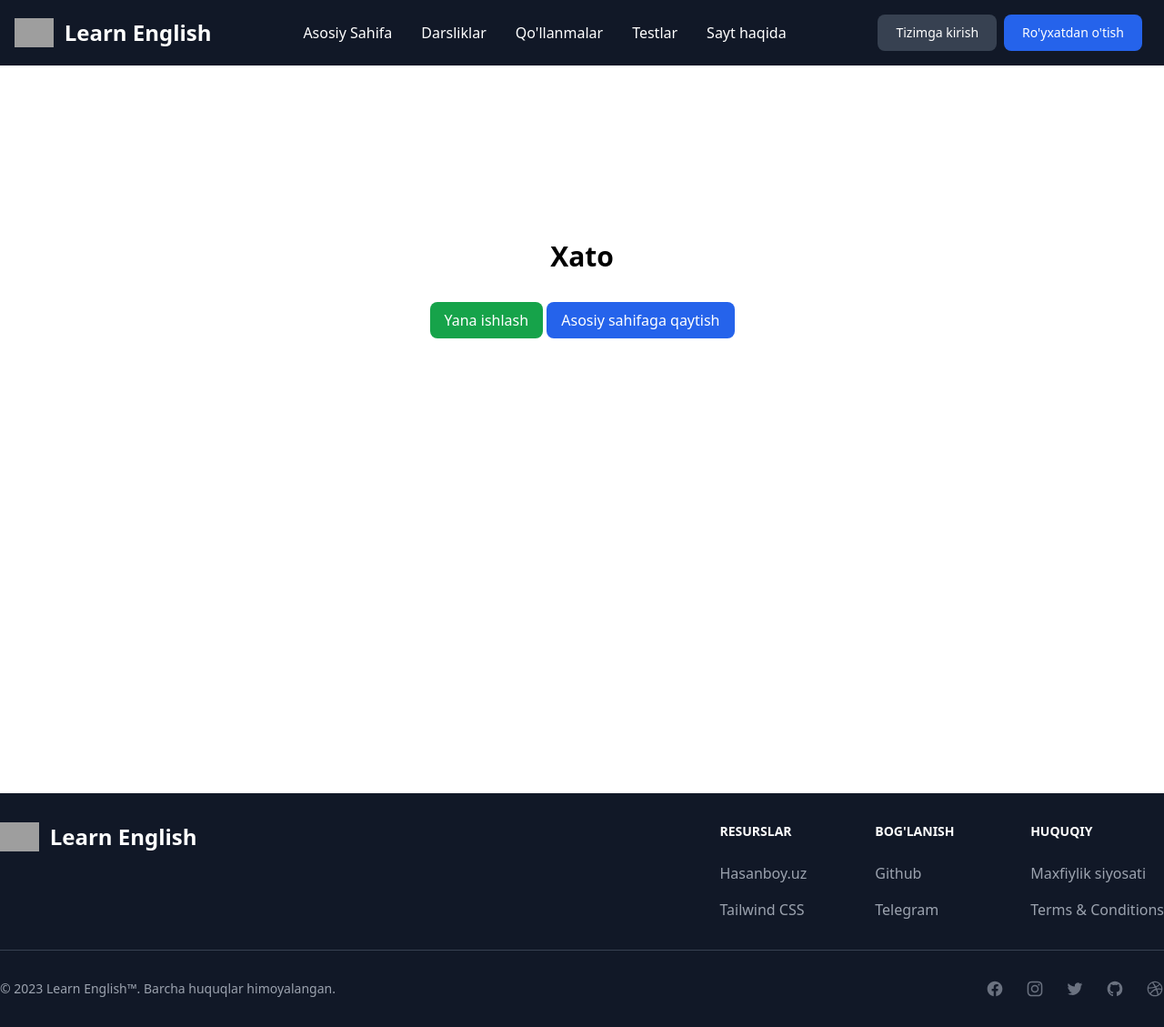
After one commit to Ziyodulla-Abdukarimov/Learn-English, a Django app: page /quiz/wrong/ in a window 1280 px wide. The commit adds this page. Shown: the whole page at 91% size. Run offline with Django 4.2, Linux system fonts and the light colour scheme; some libraries are stand-ins or nearby versions; grey boxes are pictures that could not be loaded.

Commit message:
commit ended

```diff
--- a/account/urls.py
+++ b/account/urls.py
@@ -1,7 +1,8 @@
 from django.urls import path
-from .views import register, login
+from .views import register, login, logout
 
 urlpatterns = [
     path('register/', register, name='register'),
     path('login/', login, name='login'),
+    path('logout', logout, name='logout')
 ]
--- a/english/urls.py
+++ b/english/urls.py
@@ -7,4 +7,5 @@ urlpatterns = [
     path('courses/<int:pk>', course_detail, name='course-detail'),
     path('manual/',manual, name='manual'),
     path('about/', about, name='about'),
+
 ]
--- a/quiz/urls.py
+++ b/quiz/urls.py
@@ -1,6 +1,8 @@
 from django.urls import path
-from .views import list_quizzes
+from .views import list_quizzes, correct, wrong
 
 urlpatterns = [
-    path('list-quizzes/', list_quizzes, name='list-quizzes')
+    path('list-quizzes/', list_quizzes, name='list-quizzes'),
+    path('correct/', correct, name="correct"),
+    path('wrong/', wrong, name="wrong")
 ]
--- a/quiz/views.py
+++ b/quiz/views.py
@@ -1,12 +1,26 @@
-from django.shortcuts import render
+from django.shortcuts import render, get_object_or_404, redirect
 from .models import UZVerb, Choice
 
 
 # Create your views here.
 def list_quizzes(request):
     verb = UZVerb.objects.order_by('?')[:1]
+    if request.method == 'POST':
+        button = request.POST['button']
+        if get_object_or_404(Choice, id=button).is_correct:
+            return redirect('correct')
+        else:
+            return redirect('wrong')
     context = {
         'quizzes': verb,
         'choices': Choice.objects.filter(question=verb)
     }
     return render(request, 'list-quizzes.html', context)
+
+
+def correct(request):
+    return render(request, 'correct.html')
+
+
+def wrong(request):
+    return render(request, 'wrong.html')
--- a/templates/account/login.html
+++ b/templates/account/login.html
@@ -6,7 +6,8 @@
             <div class="w-full bg-white rounded-lg shadow dark:border md:mt-0 sm:max-w-md xl:p-0 dark:bg-gray-800 dark:border-gray-700">
                 <div class="p-6 space-y-4 md:space-y-6 sm:p-8">
                     <h1 class="text-xl font-bold leading-tight tracking-tight text-gray-900 md:text-2xl dark:text-white">Tizimga kirish</h1>
-                    <form class="space-y-4 md:space-y-6" action="#">
+                    <form class="space-y-4 md:space-y-6" method="post" action="#">
+                        {% csrf_token %}
                         <div>
                             <label for="email" class="block mb-2 text-sm font-medium text-gray-900 dark:text-white">Foydalanuchi nomi:</label>
                             <input type="text" name="username"
--- a/templates/list-quizzes.html
+++ b/templates/list-quizzes.html
@@ -3,12 +3,12 @@
 {% block body %}
     <section class="px-24 py-16">
         {% for i in quizzes %}
-            <p class="text-center text-2xl font-bold bg-gray-100 rounded-xl py-8">{{ i.title }}</p>
+            <p class="text-center text-2xl font-bold bg-indigo-100 rounded-xl py-8">{{ i.title }}</p>
             <div class="grid grid-cols-2 gap-8 py-4 text-center">
                 {% for choice in choices %}
                     <form method="post">
                         {% csrf_token %}
-                        <button class="bg-gray-100 w-full rounded-xl text-xl font-semibold py-8 transition duration-300 ease-in-out hover:shadow-lg p-8 rounded-xl">
+                        <button name="button" value="{{ choice.id }}" class="bg-gray-100 w-full rounded-xl text-xl font-semibold py-8 transition duration-300 ease-in-out hover:shadow-lg p-8 rounded-xl">
                             {{ choice.content }}
                         </button>
                     </form>
--- a/templates/navbar.html
+++ b/templates/navbar.html
@@ -4,6 +4,7 @@
             <img src="https://cdn-icons-png.flaticon.com/512/5388/5388630.png" class="h-8 mr-3" alt="Site Logo"/>
             <span class="self-center text-2xl font-semibold whitespace-nowrap text-white">Learn English</span>
         </a>
+    {% if not user.is_authenticated %}
         <div class="flex items-center md:order-2">
             <a href="{% url 'login' %}" class="text-white hover:bg-gray-50 focus:ring-4 focus:ring-gray-300 font-medium rounded-lg text-sm px-4 py-2
             md:px-5 md:py-2.5 mr-1 md:mr-2 bg-gray-700 focus:outline-none hover:text-gray-900 ring-gray-800">Tizimga
@@ -23,6 +24,62 @@
                 </svg>
             </button>
         </div>
+{% endif %}
+
+
+
+
+
+         {% if user.is_authenticated %}
+            <div class="flex items-center md:order-2">
+                <button type="button"
+                        class="flex mr-3 text-sm bg-gray-800 rounded-full md:mr-0 focus:ring-4 focus:ring-gray-300 dark:focus:ring-gray-600"
+                        id="user-menu-button" aria-expanded="false" data-dropdown-toggle="user-dropdown"
+                        data-dropdown-placement="bottom">
+                    <span class="sr-only">Open user menu</span>
+                    <img class="w-8 h-8 rounded-full" src="https://www.pexels.com/photo/771742/download/"
+                         alt="user photo">
+                </button>
+                <div class="z-50 hidden my-4 text-base list-none bg-white divide-y divide-gray-100 rounded-lg shadow dark:bg-gray-700 dark:divide-gray-600"
+                     id="user-dropdown">
+                    <div class="px-4 py-3">
+                        <span class="block text-sm text-gray-900 dark:text-white">{{ user.username }}</span>
+                        <span class="block text-sm  text-gray-500 truncate dark:text-gray-400">{{ user.email }}</span>
+                    </div>
+                    <ul class="py-2" aria-labelledby="user-menu-button">
+                        <li>
+                            <a href="{% url 'main' %}"
+                               class="block px-4 py-2 text-sm text-gray-700 hover:bg-gray-100 dark:hover:bg-gray-600 dark:text-gray-200 dark:hover:text-white">Asosiy Sahifa</a>
+                        </li>
+                        <li>
+                            <a href="{% url 'list-quizzes' %}"
+                               class="block px-4 py-2 text-sm text-gray-700 hover:bg-gray-100 dark:hover:bg-gray-600 dark:text-gray-200 dark:hover:text-white">Testlar</a>
+                        </li>
+                        <li>
+                            <a href="{% url 'logout' %}"
+                               class="block px-4 py-2 text-sm text-gray-700 hover:bg-gray-100 dark:hover:bg-gray-600 dark:text-gray-200 dark:hover:text-white">Chiqish</a>
+                        </li>
+                    </ul>
+                </div>
+                <button data-collapse-toggle="mobile-menu-2" type="button"
+                        class="inline-flex items-center p-2 ml-1 text-sm text-gray-500 rounded-lg md:hidden hover:bg-gray-100 focus:outline-none focus:ring-2 focus:ring-gray-200 dark:text-gray-400 dark:hover:bg-gray-700 dark:focus:ring-gray-600"
+                        aria-controls="mobile-menu-2" aria-expanded="false">
+                    <span class="sr-only">Open main menu</span>
+                    <svg class="w-6 h-6" aria-hidden="true" fill="currentColor" viewBox="0 0 20 20"
+                         xmlns="http://www.w3.org/2000/svg">
+                        <path fill-rule="evenodd"
+                              d="M3 5a1 1 0 011-1h12a1 1 0 110 2H4a1 1 0 01-1-1zM3 10a1 1 0 011-1h12a1 1 0 110 2H4a1 1 0 01-1-1zM3 15a1 1 0 011-1h12a1 1 0 110 2H4a1 1 0 01-1-1z"
+                              clip-rule="evenodd"></path>
+                    </svg>
+                </button>
+            </div>
+
+        {% endif %}
+
+
+
+
+
         <div id="mega-menu" class="items-center justify-between hidden w-full md:flex md:w-auto md:order-1">
             <ul class="flex flex-col mt-4 font-medium md:flex-row md:space-x-8 md:mt-0">
                 <li>
--- /dev/null
+++ b/templates/wrong.html
@@ -0,0 +1,12 @@
+{% extends 'index.html' %}
+{% block body %}
+    <section class="h-screen text-center">
+        <p class="pt-48 pb-8 text-3xl font-bold">Xato</p>
+        <a href="{% url 'list-quizzes' %}" class="">
+            <button class="bg-green-600 rounded-lg p-2 px-4 text-white hover:bg-green-500">Yana ishlash</button>
+        </a>
+    <a href="{% url 'main' %}">
+        <button class="bg-blue-600 p-2 px-4 rounded-lg text-white hover:bg-blue-500">Asosiy sahifaga qaytish</button>
+    </a>
+    </section>
+{% endblock body %}
```
Also changed, not shown: account/views.py (+29 -7 lines), templates/account/register.html (+12 -10 lines), templates/correct.html (added, +12 -0 lines), db.sqlite3.
